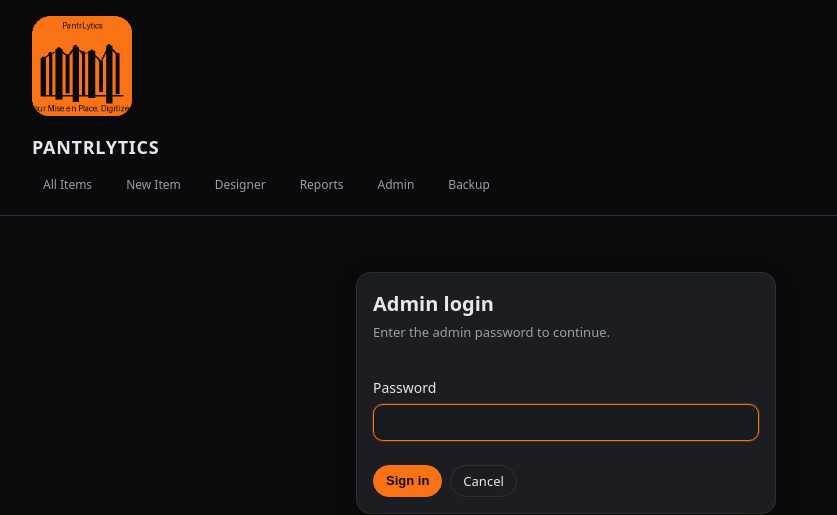
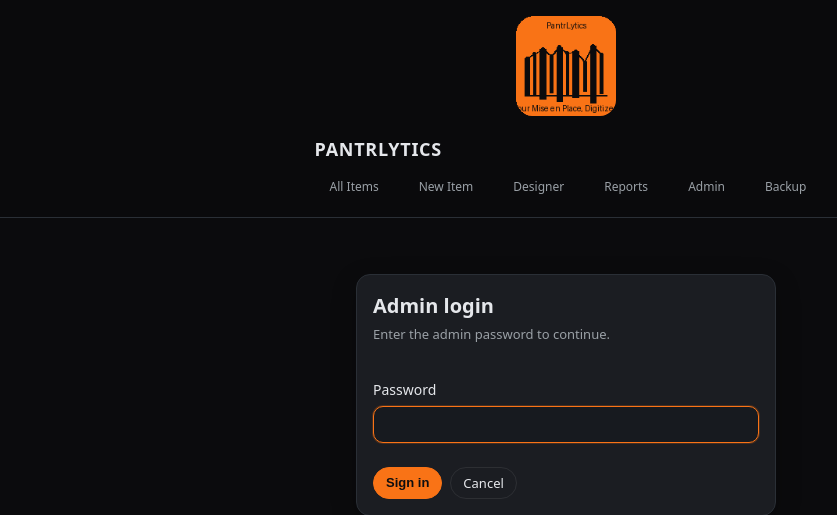
Before and after one commit to Psychman52OS/PantrLytics, a FastAPI app: page /admin in a window 1280 px wide. Shown: the top 515 px of the page, without its empty margins (74-911 px from the left). Run offline with FastAPI, Linux system fonts and the light colour scheme; data comes from the database, SQL or seed files in the repository; parts of the project's set-up code (start-up, migrations or seed data) failed here and were passed over; some libraries are stand-ins or nearby versions.

Commit message:
Align header: icon left, title/nav shifted right

```diff
--- a/app/templates/layout.html
+++ b/app/templates/layout.html
@@ -36,19 +36,19 @@
     })();
   </script>
   <header class="app-header">
-    <div class="container" style="display:flex; gap:18px; align-items:flex-start;">
+    <div class="container" style="display:flex; gap:20px; align-items:center;">
       <div style="flex:0 0 auto;">
         <a href="{{ url_for('index') }}" style="display:block;">
           <img src="{{ (request.scope.get('root_path','') ~ '/assets/icon.png') | replace('//','/') }}" alt="PantrLytics icon" width="100" height="100" style="display:block; border-radius:16px;">
         </a>
       </div>
-      <div style="display:grid; grid-template-rows:auto auto; row-gap:8px; flex:1 1 auto;">
+      <div style="display:flex; flex-direction:column; gap:8px; flex:1 1 auto;">
         <h1 class="app-title" style="margin:0;">
           <a href="{{ url_for('index') }}" style="display:inline-flex; align-items:center; gap:10px;">
             Pantrlytics
           </a>
         </h1>
-        <nav class="nav" style="flex-wrap:wrap; gap:12px;">
+        <nav class="nav" style="flex-wrap:wrap; gap:18px; padding-left:4px;">
           <a href="{{ url_for('index') }}">All Items</a>
           <a href="{{ url_for('new_item') }}">New Item</a>
           <a href="{{ url_for('label_designer') }}">Designer</a>
```
